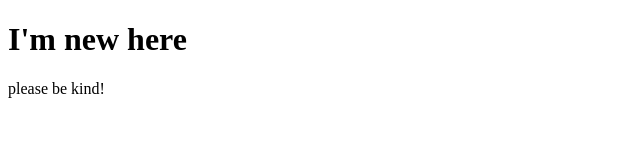
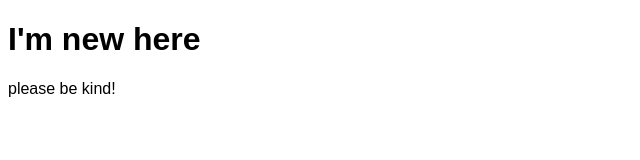
Before and after one commit to mathiasjahnke/mathiasjahnke.github.io, a plain HTML site: page index.html in a window 1280 px wide. Shown: the whole page, without its empty margins (0-640 px from the left). Drawn offline with Linux system fonts and the light colour scheme.

Commit message:
Update index.html

```diff
--- a/index.html
+++ b/index.html
@@ -1,6 +1,9 @@
 <!DOCTYPE html>
 <html>
 <head>
+  <style>
+    body {font-family: sans-serif}
+  </style>
 
 </head>
 
```
